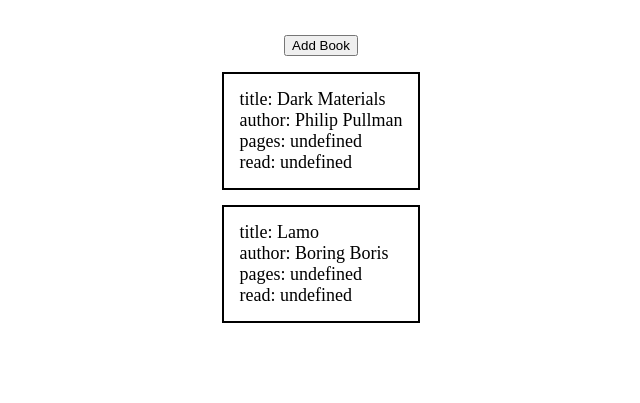
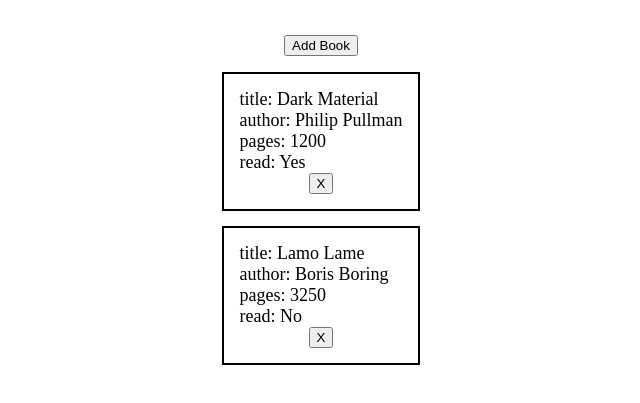
Before and after one commit to SpookyKasper/Library-TOP, a plain HTML site: page index.html in a window 1280 px wide. Shown: the part 69-472 px from the top of the page, without its empty margins (319-959 px from the left). Drawn offline with Linux system fonts and the light colour scheme.

Commit message:
Link the library and the DOM
The book elements have now a data-attribute that
tells their position in the library array

```diff
--- a/scripts/main.js
+++ b/scripts/main.js
@@ -6,6 +6,7 @@ const dialogEl = document.querySelector('dialog')
 const dialogFormEl = document.querySelector('.dialog-form')
 const dialogConfirmBtn = document.getElementById('confirmBtn')
 const addBookBtn = document.getElementById('addBookBtn')
+const removeBookBtn = document.querySelector('.remove-book-btn')
 
 class Book {
   constructor(title, author, pages, read) {
@@ -29,28 +30,51 @@ function addBookToLibrary() {
   addBookToDOM(book)
 }
 
-function createBookEl() {
+function createBookEl(book) {
   let bookEl = document.createElement('div')
+  bookEl.dataset.libraryIndex = myLibrary.indexOf(book)
   bookEl.className = 'book'
   return bookEl
 }
 
+function createRemoveBookBtn() {
+  let buttonEl = document.createElement('button')
+  buttonEl.className = 'remove-book-btn'
+  buttonEl.textContent = 'X'
+  buttonEl.addEventListener(('click'), function() {
+    console.log(this)
+  })
+  return buttonEl
+}
+
 function addBookToDOM(book) {
-  let bookEl = createBookEl()
+  let bookEl = createBookEl(book)
+  console.log(bookEl.dataset)
+  let removeBookBtn = createRemoveBookBtn()
   for (let [key, value] of Object.entries(book)) {
     let propertyEl = document.createElement('span')
     propertyEl.className = key
     propertyEl.textContent = `${key}: ${value}`
     bookEl.appendChild(propertyEl)
   }
+  bookEl.appendChild(removeBookBtn)
   libraryEl.appendChild(bookEl)
 }
 
-let coolBook = new Book('Dark Materials', 'Philip Pullman')
-let lameBook = new Book('Lamo', 'Boring Boris')
+const myCoolBook = new Book('Dark Material', 'Philip Pullman', 1200, 'Yes')
+const myLameBook = new Book('Lamo Lame', 'Boris Boring', 3250, 'No')
 
-myLibrary.push(coolBook)
-myLibrary.push(lameBook)
+myLibrary.push(myCoolBook)
+myLibrary.push(myLameBook)
+
+console.log(myLibrary.length)
+// given a button in a book element
+// get the value of the data-library-index
+// remove the element from the dom
+// remove the book at that index from the library
+
+function removeBook(book) {
+}
 
 addBookBtn.addEventListener('click', () => {
   dialogEl.show()
@@ -62,6 +86,11 @@ dialogConfirmBtn.addEventListener('click', (e) => {
   dialogEl.close()
 })
 
-myLibrary.forEach((book) => {
+
+function displayBooks() {
+  myLibrary.forEach((book) => {
   addBookToDOM(book)
 })
+}
+
+displayBooks()
--- a/styles/main.css
+++ b/styles/main.css
@@ -33,3 +33,8 @@ form {
   display: flex;
   flex-direction: column;
 }
+
+.remove-book-btn {
+  position: relative;
+  transform: translateY(-100);
+}
```
Also changed, not shown: 1 other file.
